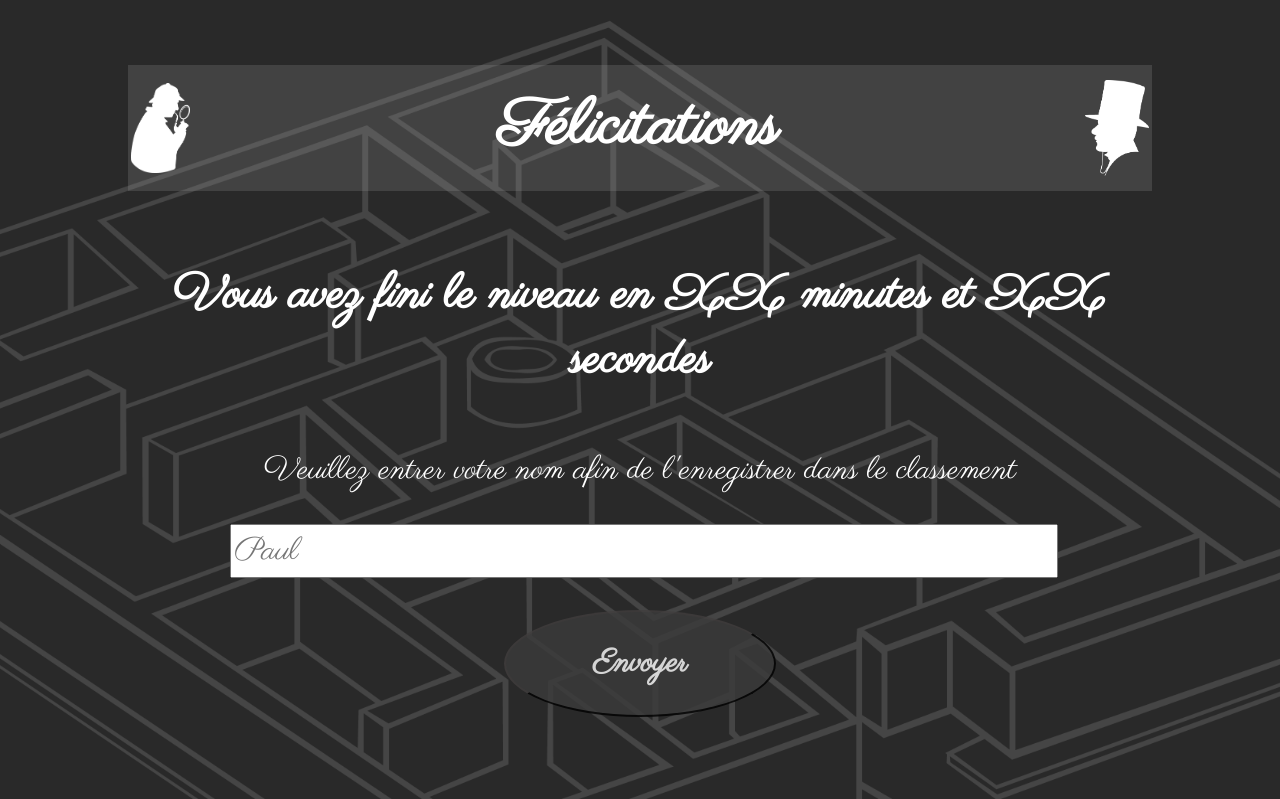
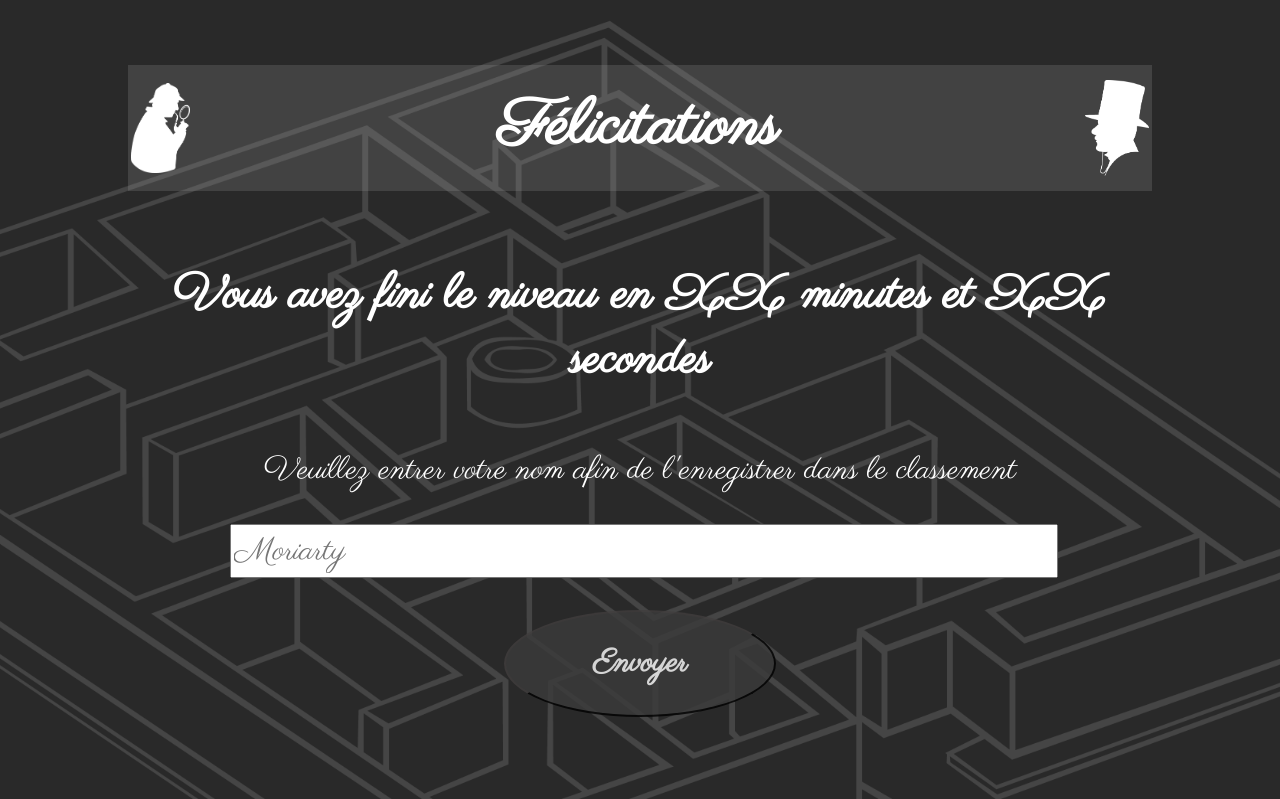
Before and after one commit to WildCodeSchool/reims-php-2109-project2-la-petite-evasion, a PHP site: template src/View/Game/win-condition.html.twig in a window 1280 px wide. Shown: the part 113-912 px from the top of the page. Run offline with PHP 8.4, Linux system fonts and the light colour scheme; the template is opened without the code that fills it, so the values that code supplies are empty; some libraries are stand-ins or nearby versions.

Commit message:
fix name in placeholder

```diff
--- a/src/View/Game/win-condition.html.twig
+++ b/src/View/Game/win-condition.html.twig
@@ -21,7 +21,7 @@
             <h2 class="timeSentence">Vous avez fini le niveau en XX minutes et XX secondes</h2>
             <p class="formInformations">Veuillez entrer votre nom afin de l'enregistrer dans le classement</p>
             <form action="" method='post'>
-                <div class="input-container"><input type='text' placeholder='Paul' name='name'></div>
+                <div class="input-container"><input type='text' placeholder='Moriarty' name='name'></div>
                 <button type='submit' class="button">Envoyer</button>
             </form>
         </div>
```
